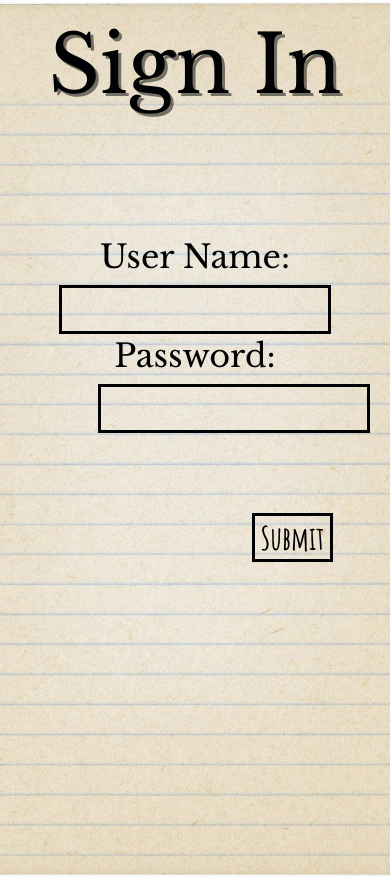
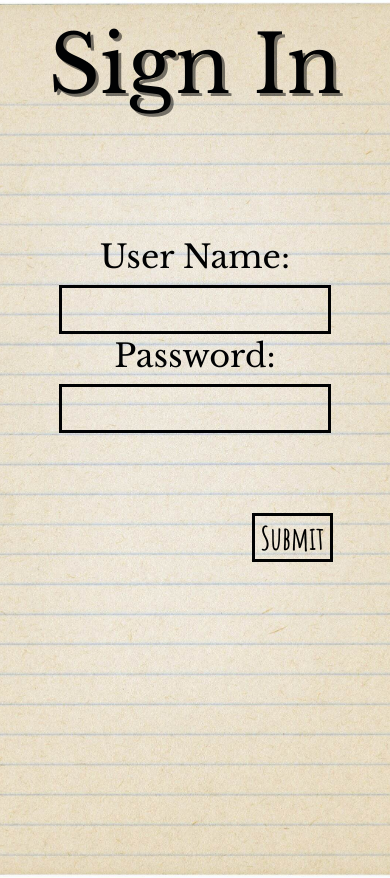
Before and after one commit to Richardaeld/Role_Players_Guild, a Flask app: page /signIn in a window 390 px wide. Shown: the part 65-943 px from the top of the page. Run offline with Flask 2, Linux system fonts and the light colour scheme; some libraries are stand-ins or nearby versions.

Commit message:
corrected responsiveness bug on 'signin.html'

```diff
--- a/run.py
+++ b/run.py
@@ -70,7 +70,7 @@ def register():
     return render_template(
         "register.html",
         header_img_class="col-12 profile-header",
-        header_img="log-img",
+        header_img="sign-reg-background",
         header_title_class="header-title",
         title_header="",
         title_header_p="")
@@ -103,7 +103,7 @@ def signIn():
     return render_template(
         "signIn.html",
         header_img_class="col-12 profile-header",
-        header_img="rotate-background",
+        header_img="sign-reg-background",
         header_title_class="header-title",
         title_header="",
         title_header_p="")
--- a/static/css/style.css
+++ b/static/css/style.css
@@ -479,7 +479,7 @@ footer {
 }
 
 /* --------------------------------- sign in -- register - add topic - edit topic - remove topic --------------------------*/
-.rotate-background {
+.sign-reg-background {
     background: url("../img/com-notbook.jpg") 15% 0%/cover no-repeat;
 }
 
@@ -729,7 +729,7 @@ background-image: url("../img/steve/tenets.jpg");
     .topic-tab{
         font-size: 1.9rem;
     }
-    .rotate-background {
+    .sign-reg-background {
         background: url("../img/com-notbook.jpg") center/cover no-repeat;
     }
 }
--- a/templates/signIn.html
+++ b/templates/signIn.html
@@ -25,7 +25,7 @@
                     <div class="col-12 col-md-6">
                         <label for="password">Password:</label>
                     </div>
-                    <div class="col-6 col-md-6">
+                    <div class="col-12 col-md-6">
                         <input type="password" id="password" name="password"
                             minlength="5" maxlength="15" pattern="^[a-zA-Z0-9]{5,15}$" required>
                     </div>
```
